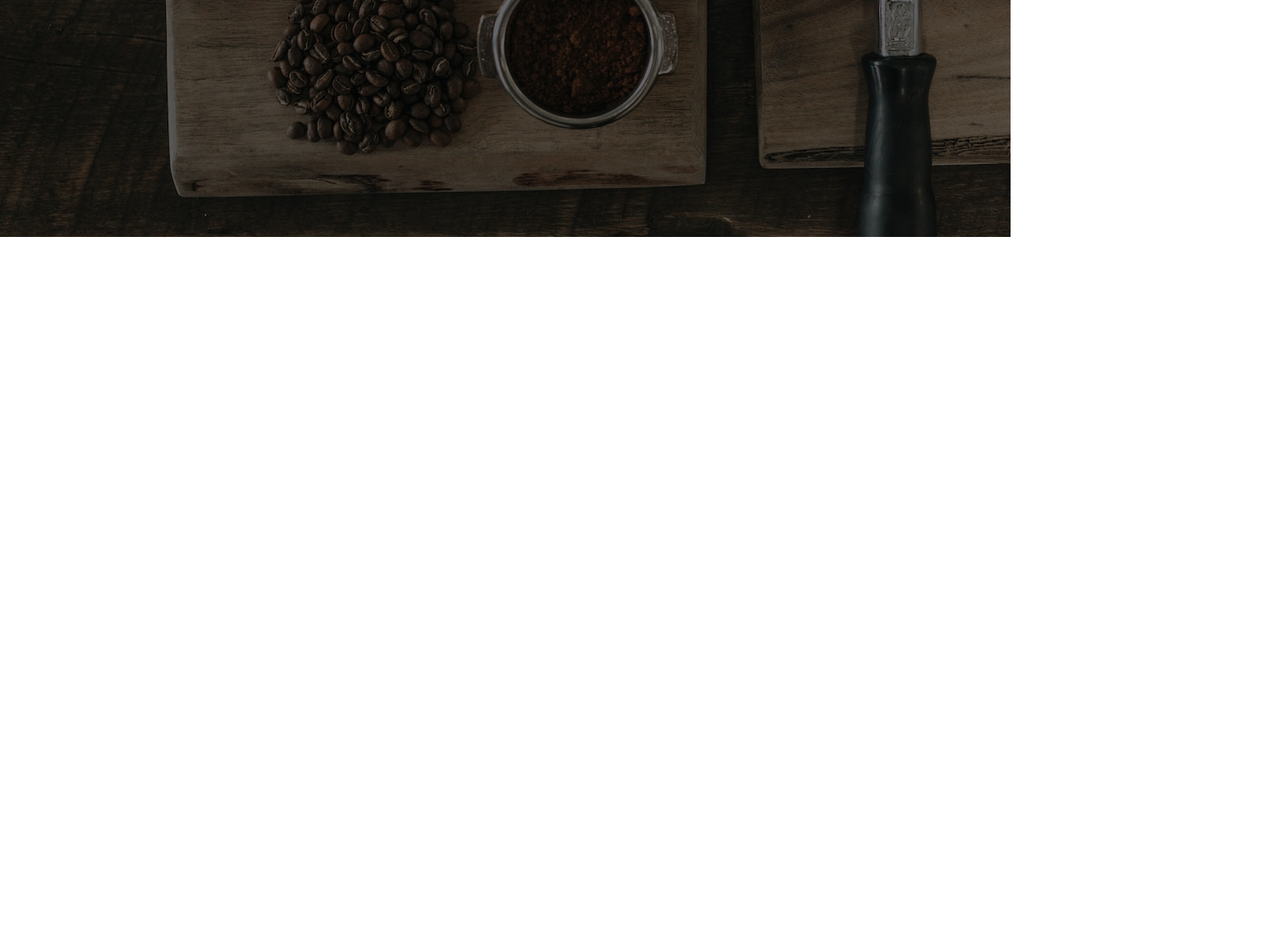
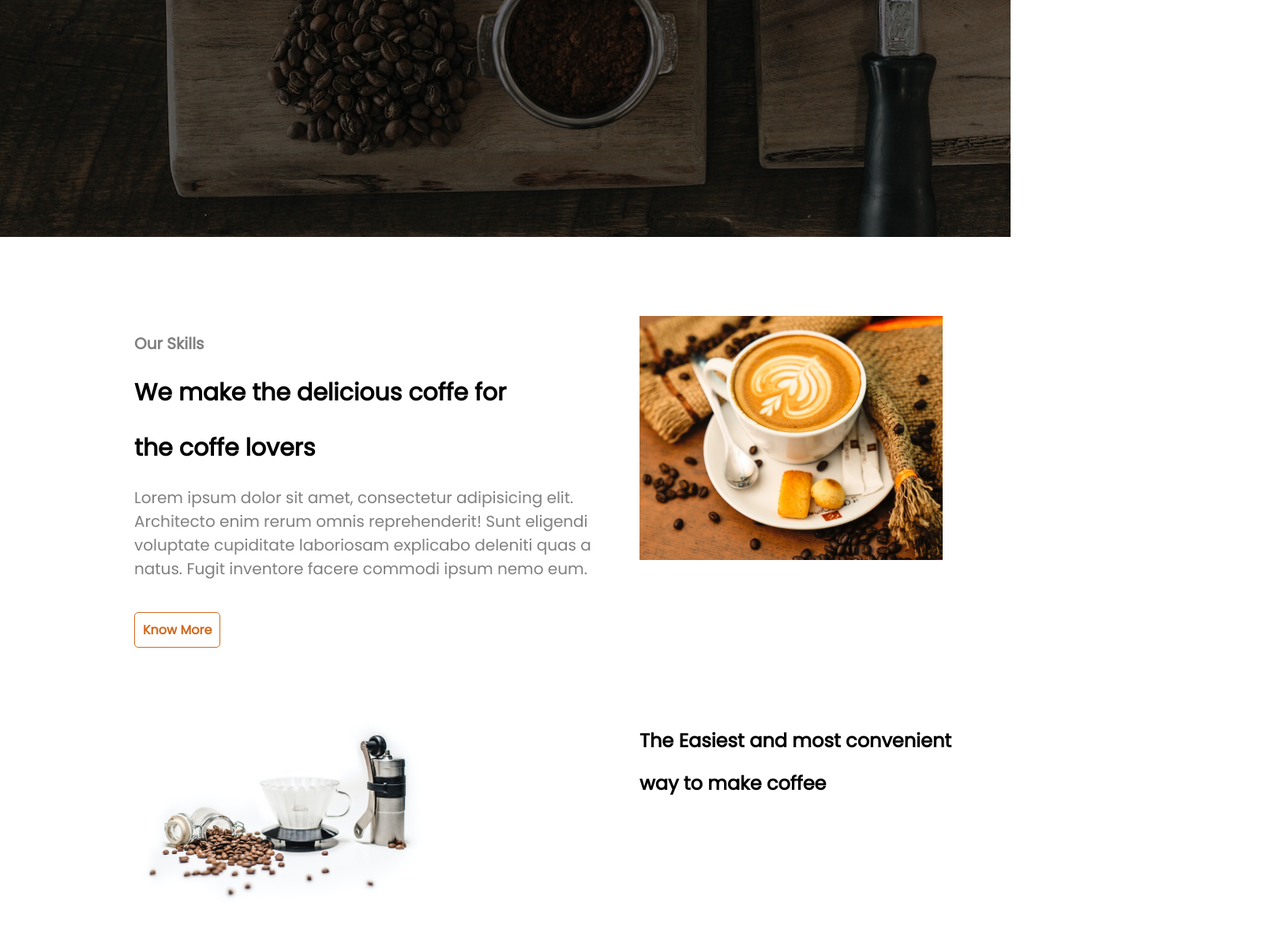
Before and after one commit to tareque-bin-habib/coffee-time, a plain HTML site: page index.html in a window 1280 px wide. Shown: the part 700-1904 px from the top of the page at 79% size, 1620 px wide, since content can reach past the window. Before the commit the page ends 1000 px from the top, so only its background shows below. Drawn offline with Linux system fonts and the light colour scheme.

Commit message:
skill sextion added

```diff
--- a/css/style.css
+++ b/css/style.css
@@ -8,6 +8,7 @@ body {
     background-repeat: no-repeat;
     width: 100%;
     height: 1000px;
+    margin-bottom: 80px;
 }
 
 .banner-top {
@@ -83,3 +84,42 @@ body {
 .banner-pera p {
     margin-left: 150px;
 }
+
+.flexible {
+    display: flex;
+    width: 100%;
+    padding: 20px 170px;
+    margin-bottom: 50px;
+}
+
+.half-width {
+    width: 50%;
+}
+
+.half-width img {
+    width: 60%;
+}
+
+.skill h1 {
+    font-size: 30px;
+}
+
+.skill p {
+    font-size: 20px;
+    color: grey;
+    margin-bottom: 50px;
+}
+
+.skill h3 {
+    color: grey;
+    font-size: 20px;
+}
+
+.skill-btn {
+    text-decoration: none;
+    color: chocolate;
+    border: 1px solid chocolate;
+    border-radius: 5px;
+    padding: 10px;
+    font-weight: 900;
+}
--- a/index.html
+++ b/index.html
@@ -15,6 +15,7 @@
 </head>
 
 <body>
+    <!-- Banner Section start -->
     <section class="banner">
         <div class="banner-top">
             <div class="banner-content">
@@ -36,6 +37,35 @@
             </div>
         </div>
     </section>
+    <!-- Banner Section End -->
+
+    <!-- Skill Section start -->
+    <section class="skill flexible">
+        <div class="half-width">
+            <h3>Our Skills</h3>
+            <h1>We make the delicious coffe for</h1>
+            <h1>the coffe lovers</h1>
+            <p>Lorem ipsum dolor sit amet, consectetur adipisicing elit. Architecto enim rerum omnis reprehenderit! Sunt
+                eligendi voluptate cupiditate laboriosam explicabo deleniti quas a natus. Fugit inventore facere commodi
+                ipsum nemo eum.</p>
+            <a class="skill-btn" target="_blank" href="">Know More</a>
+        </div>
+        <div class="half-width">
+            <img src="image/about.jpg" alt="">
+        </div>
+    </section>
+    <!-- Skill section End -->
+
+    <!-- make Cofee Section start -->
+    <section class="flexible make-coffee">
+        <div class="half-width">
+            <img src="image/bg.jpg" alt="">
+        </div>
+        <div class="half-width">
+            <h1 class="make-coffe-head">The Easiest and most convenient</h1>
+            <h1 class="make-coffe-head">way to make coffee</h1>
+        </div>
+    </section>
 </body>
 
 </html>
```
